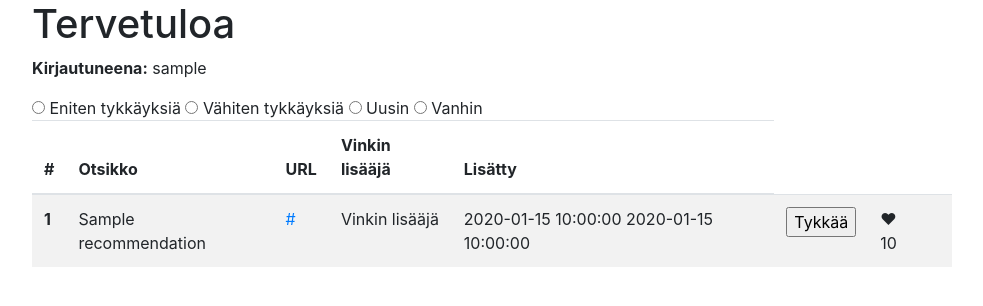
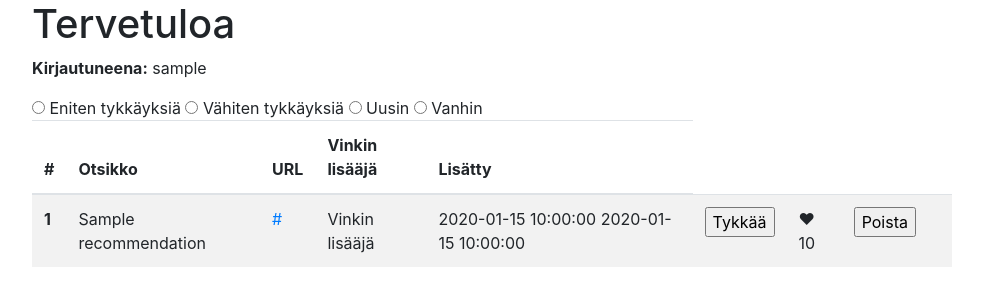
Before and after one commit to johyy/lukuvinkkikirjasto, a Flask app: template src/templates/index.html in a window 1280 px wide. Shown: the part 72-378 px from the top of the page, without its empty margins (53-1036 px from the left). Run offline with Flask 2, Linux system fonts and the light colour scheme; the visitor is signed in with stand-in values (Sample User, id 1); the template is opened without the code that fills it: most values are stand-ins (such as "Sample title", 1, 10 or a date in 2020); parts of the project's set-up code (start-up, migrations or seed data) failed here and were passed over; some libraries are stand-ins or nearby versions.

Commit message:
Added missing html part to make delete button visible, somehow was lost in earlier push

```diff
--- a/src/templates/index.html
+++ b/src/templates/index.html
@@ -52,6 +52,13 @@
                 </form>
                 {% endif %}
                 <td>♥ {{recommendation.like_amount}}</td>
+                  {% if session.user_id == recommendation.user_id %}
+                    <td> <form action="/delete_recommendation" method="post">
+                        <input type ="hidden" value={{ recommendation.id }} name="recommendation_id">
+                        <input type ="submit" value="Poista">
+                    </td>
+                    </form>
+                {% endif %}
                 <td></td>
               </tr>
             {%endfor%}
```
